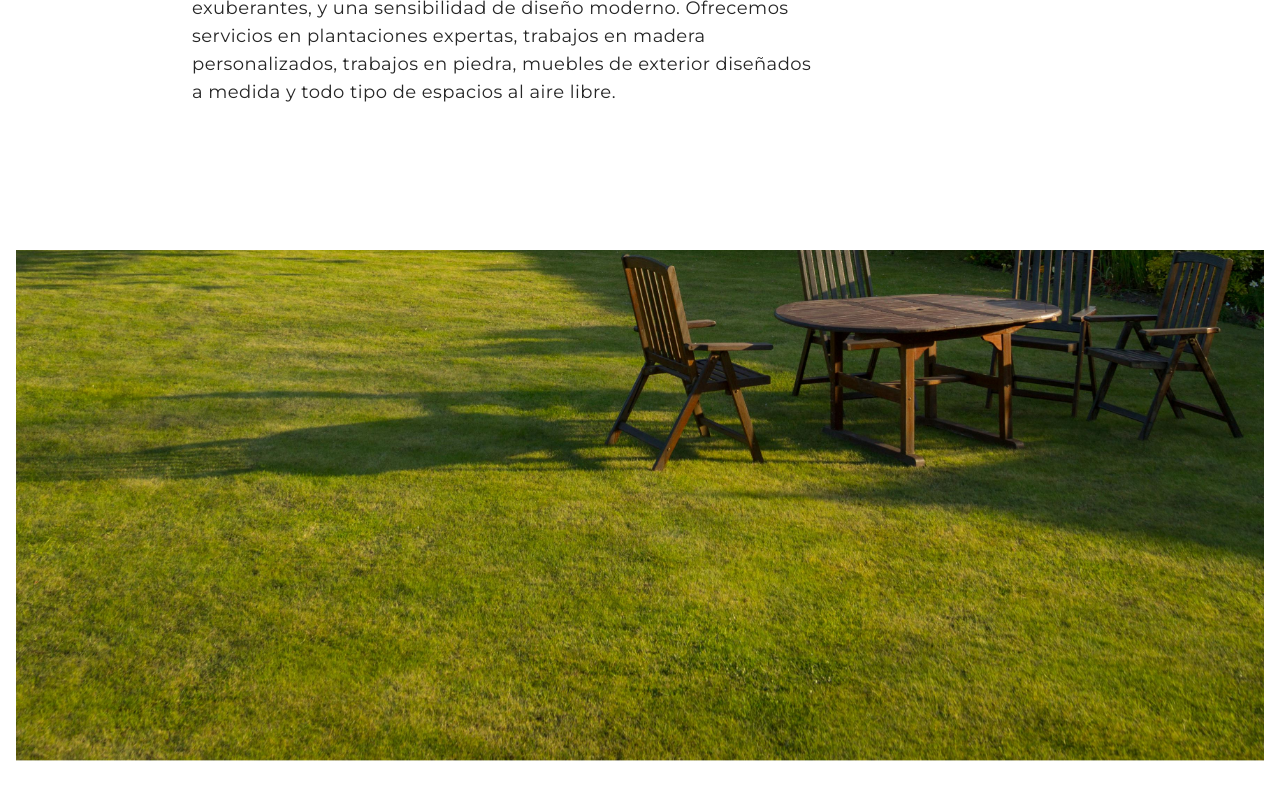
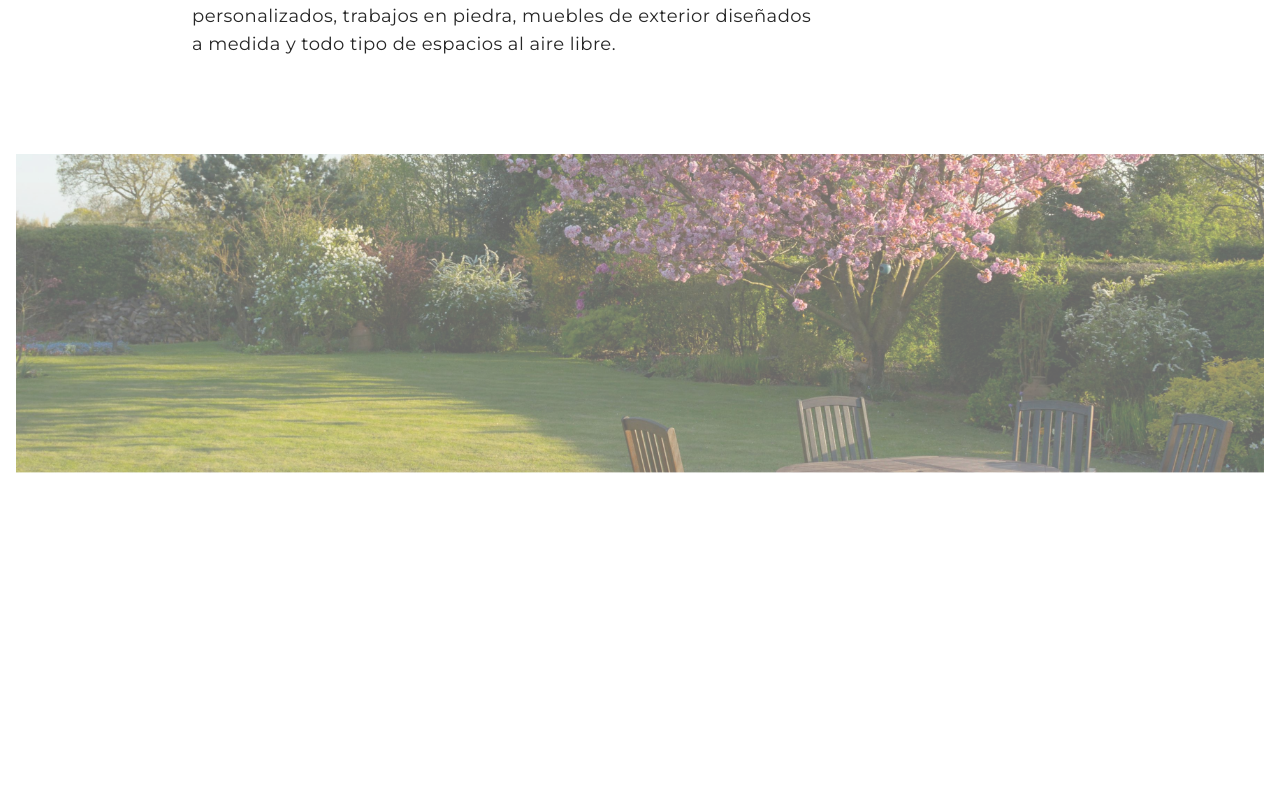
Before and after one commit to pacodinucci/ievsa, a Next.js app: page / in a window 1280 px wide. Shown: the part 1118-1918 px from the top of the page. Built offline with nearby package versions, Linux system fonts and the light colour scheme; a web font is replaced by a local one.

Commit message:
picture parallax fix

```diff
--- a/components/LandingContent.tsx
+++ b/components/LandingContent.tsx
@@ -3,7 +3,7 @@ import React from "react";
 
 const LandingContent = () => {
   return (
-    <div className="flex justify-center gap-x-24 max-w-[70vw] mx-auto my-36">
+    <div className="flex justify-center gap-x-24 max-w-[70vw] mx-auto my-24">
       <div className="flex flex-col gap-y-4 max-w-[70%]">
         <h3
           className={`${montserrat.className} uppercase text-neutral-500 text-3xl tracking-wide`}
--- a/components/ParallaxPicture.tsx
+++ b/components/ParallaxPicture.tsx
@@ -11,7 +11,7 @@ const ParallaxPicture = () => {
     const handleScroll = () => {
       if (parallaxRef.current) {
         const rect = parallaxRef.current.getBoundingClientRect();
-        const offset = window.scrollY - rect.top;
+        const offset = -rect.top; // Calcula el desplazamiento relativo al contenedor
         setScrollY(offset);
       }
     };
@@ -23,13 +23,16 @@ const ParallaxPicture = () => {
   }, []);
 
   return (
-    <div ref={parallaxRef} className="relative h-[70vh] mx-4 overflow-hidden">
+    <div
+      ref={parallaxRef}
+      className="relative h-[70vh] mx-4 overflow-hidden" // Contenedor con overflow oculto
+    >
       <div
         className="absolute inset-0"
         style={{
-          transform: `translateY(${scrollY * 0.2}px)`, // Movimiento parallax
-          height: "180%", // La imagen es significativamente más alta que el contenedor
-          top: "-40%", // La imagen comienza más arriba para cubrir siempre el contenedor
+          transform: `translateY(${Math.min(scrollY * 0.3, 100)}px)`, // Permite que la imagen siga moviéndose
+          height: "150%", // La imagen sigue siendo más alta para evitar espacios en blanco
+          top: "-25%", // Comienza fuera del contenedor para cubrir cualquier espacio superior
         }}
       >
         <Image
@@ -37,10 +40,10 @@ const ParallaxPicture = () => {
           alt="ievsa garden"
           layout="fill"
           objectFit="cover"
-          objectPosition="bottom"
-          sizes="(max-width: 768px) 100vw, 50vw"
+          objectPosition="center"
         />
       </div>
+      <div className="bg-white/40 absolute inset-0" />
     </div>
   );
 };
```
